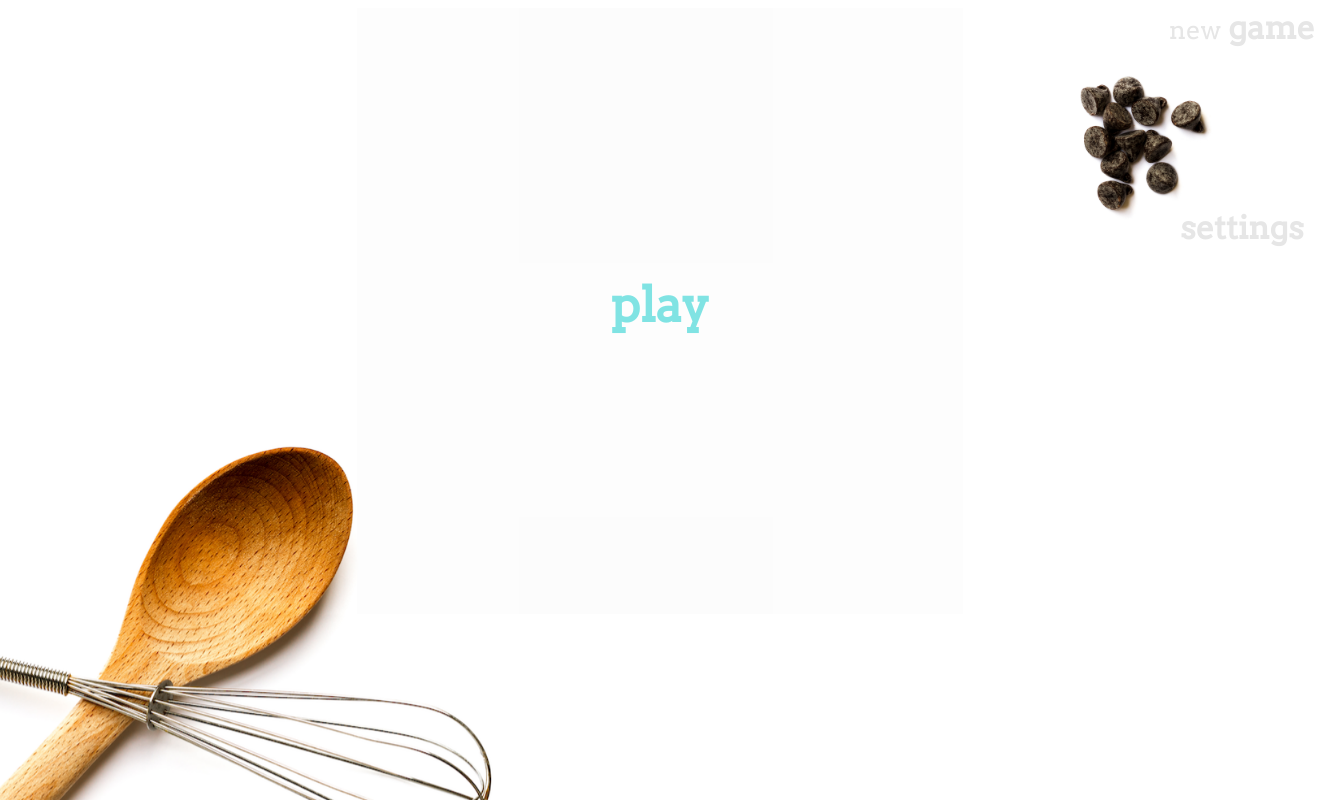
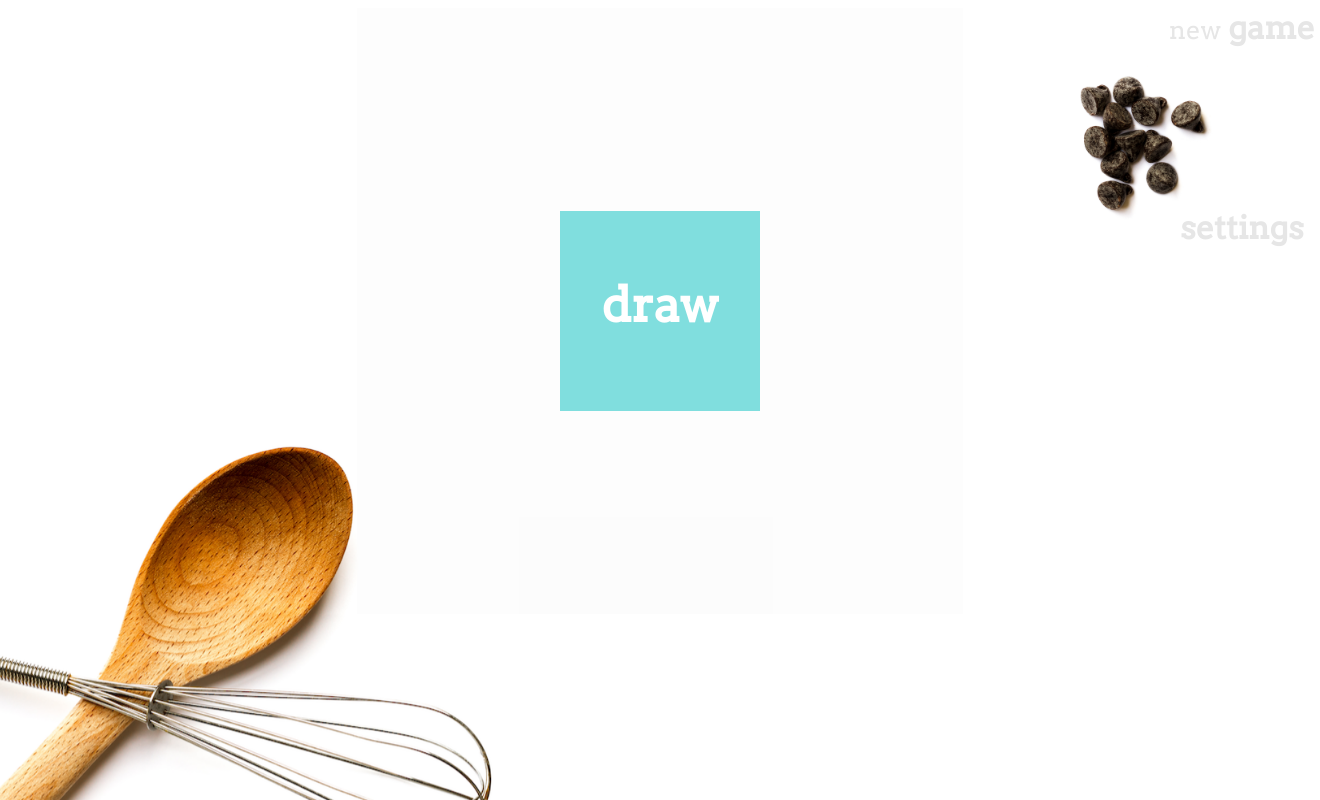
Before and after one commit to newenegue/tic_tac_toe, a PHP site: page / in a window 1320 px wide. Run offline with PHP 8.4, Linux system fonts and the light colour scheme; some libraries are stand-ins or nearby versions.

Commit message:
fixed menu problems. working on displaying winner correctly.

```diff
--- a/index.html
+++ b/index.html
@@ -13,7 +13,7 @@
 	<div class="board" x-ng-controller="BoardCtrl">
 
 		<!-- menu -->
-		<div class="overlayMenu" x-ng-class="{hide:!menu.overlay}"></div>
+		<div class="overlayMenu" x-ng-class="{overlayShow:menu.overlay, overlayHide:!menu.overlay}"></div>
 		<!-- play -->
 		<div class="menu play" x-ng-class="{show:menu.play, hide:!menu.play}" x-ng-click="switchMenu()"><b>play</b></div>
 		<!-- select game -->
@@ -26,7 +26,10 @@
 		<div class="menu select piece2" x-ng-class="{show:menu.selectPiece,hide:!menu.selectPiece}" x-ng-click="player.turn=true; switchMenu();"><b>hazelnut</b></div>
 		<!-- in game buttons -->
 		<div class="newGame" x-ng-click="reset()" x-ng-class="{show:menu.newGame, hide:!menu.newGame}"><span class="spanText">new</span> <b>game</b></div>
+		<div class="overlaySettings" x-ng-class="{overlayShow:menu.settings, overlayHide:!menu.settings}"></div>
 		<div class="settings" x-ng-click="openSettings()" x-ng-class="{show:menu.newGame, hide:!menu.newGame, settingsOpen:menu.settings}"><b>settings</b></div>
+		<!-- display result -->
+		<div class="menu draw" x-ng-class="{show:player.draw, hide:!player.draw}"><b>draw</b></div>
 
 		<div class="spoon"></div>
 		<div class="choco"></div>
--- a/main.js
+++ b/main.js
@@ -1,13 +1,12 @@
 function BoardCtrl($scope) {
 	// $scope variables
 	$scope.board = [['','',''],['','',''],['','','']];
-	$scope.player = {numOf:2, turn:false, win:false};
+	$scope.player = {startGame:false, numOf:2, turn:false, win:false, draw:false};
 	$scope.aiPriority = [[3,2,3],[2,4,2],[3,2,3]];
 	$scope.menu = {overlay:true, play:true, selectGame:false, selectPiece:false, settings:false, newGame:false};
 
 	// Global variables in BoardCtrl
 	var catsCount = 0;
-
 
 	// var taken = [];
 	// var empty = [];
@@ -20,11 +19,14 @@ function BoardCtrl($scope) {
 	// Reset board
 	//-------------------------------------------------
 	$scope.reset = function() {
-		$scope.board = [['','',''],['','',''],['','','']];
-		$scope.aiPriority = [[3,2,3],[2,4,2],[3,2,3]];
-		$scope.player.win = false;
-		$scope.menu.overlay = false;
-		catsCount = 0;
+		if(!$scope.menu.settings){
+			$scope.board = [['','',''],['','',''],['','','']];
+			$scope.aiPriority = [[3,2,3],[2,4,2],[3,2,3]];
+			$scope.player.win = false;
+			$scope.player.draw = false;
+			$scope.menu.overlay = false;
+			catsCount = 0;
+		}
 	};
 
 	//-------------------------------------------------
@@ -37,13 +39,6 @@ function BoardCtrl($scope) {
 		else {
 			$scope.menu = {overlay:false, play:false, selectGame:false, selectPiece:false, settings:false, newGame:true};
 		}
-	};
-
-	//-------------------------------------------------
-	// Hide game settings
-	//-------------------------------------------------
-	$scope.closeSettings = function() {
-		$scope.menu = {overlay:false, play:false, selectGame:false, selectPiece:false, settings:false, newGame:true};
 	};
 
 	//-------------------------------------------------
@@ -64,9 +59,11 @@ function BoardCtrl($scope) {
 				if(m.selectPiece){
 					m.selectPiece = !m.selectPiece;
 					m.overlay = !m.overlay;
-					$scope.reset();
 					m.settings = false;
 					m.newGame = true;
+					$scope.reset();
+					if(!$scope.player.startGame)
+						$scope.player.startGame = true;
 				}
 			}
 		}
@@ -127,6 +124,6 @@ function BoardCtrl($scope) {
 	function announceWin() {
 		var p = $scope.player;
 		var m = $scope.menu;
-		var winner = p.win ? ( (p.turn ? console.log('COCONUT wins') : console.log('HAZELNUT wins')), p.turn = !p.turn, m.overlay = true) : (catsCount >= 9 ? console.log('No Winner') : null);
+		var winner = p.win ? ( (p.turn ? console.log('COCONUT wins') : console.log('HAZELNUT wins')), p.turn = !p.turn, m.overlay = true) : (catsCount >= 9 ? (p.draw=true, m.overlay = true) : null);
 	}
 }
--- a/style.css
+++ b/style.css
@@ -74,7 +74,7 @@ toggle through menu options
 	z-index: 10;
 	top: 0px;
 	left: 0px;
-	background-color: rgba(255,255,255,0.5);
+	/*background-color: rgba(255,255,255,0.5);*/
 }
 
 .menu {
@@ -217,22 +217,25 @@ toggle through menu options
 	color: rgba(255,80,0,1);
 }
 
-/*.closeSettings {
-	font-size: 15px;
-	height: 15px;
-	width: 40px;
-	padding-top: 0;
-	top: 0;
-	left: 0;
-	color: rgba(0,0,0,0.1);
-	border: 2px solid rgba(0,0,0,0.1);
-	transition: 0.2s;
+.overlaySettings {
+	position: absolute;
+	width: 606px;
+	height: 606px;
+	z-index: 11;
+	top: 0px;
+	left: 0px;
+	background-color: rgba(255,255,255,0.5);
 }
 
-.closeSettings:hover {
-	color: rgba(255,80,0,1);
-	border: 2px solid rgba(255,80,0,1);
-}*/
+.overlayHide {
+	z-index: -10;
+	display: none;
+}
+
+.overlayShow {
+	z-index: 10;
+	display: block;
+}
 
 .settings {
 	position: absolute;
@@ -244,6 +247,7 @@ toggle through menu options
 	text-align: center;
 	font-family: 'Arvo', serif;
 	font-size: 2em;
+	transition: 0.2s;
 }
 
 .settings:hover {
@@ -263,6 +267,7 @@ toggle through menu options
 	text-align: center;
 	font-family: 'Arvo', serif;
 	font-size: 2em;
+	transition: 0.2s;
 }
 
 .newGame:hover {
@@ -270,7 +275,15 @@ toggle through menu options
 	/*color: rgba(0,200,200,1);*/
 }
 
-
+.draw {
+	height: 135px;
+	color: white;
+	background-color: rgba(0,190,190,1);
+	padding-top: 65px;
+	/*1 1*/
+	top: 203px;
+	left: 203px;
+}
 
 .spanText {
 	font-size: 0.8em;
```
